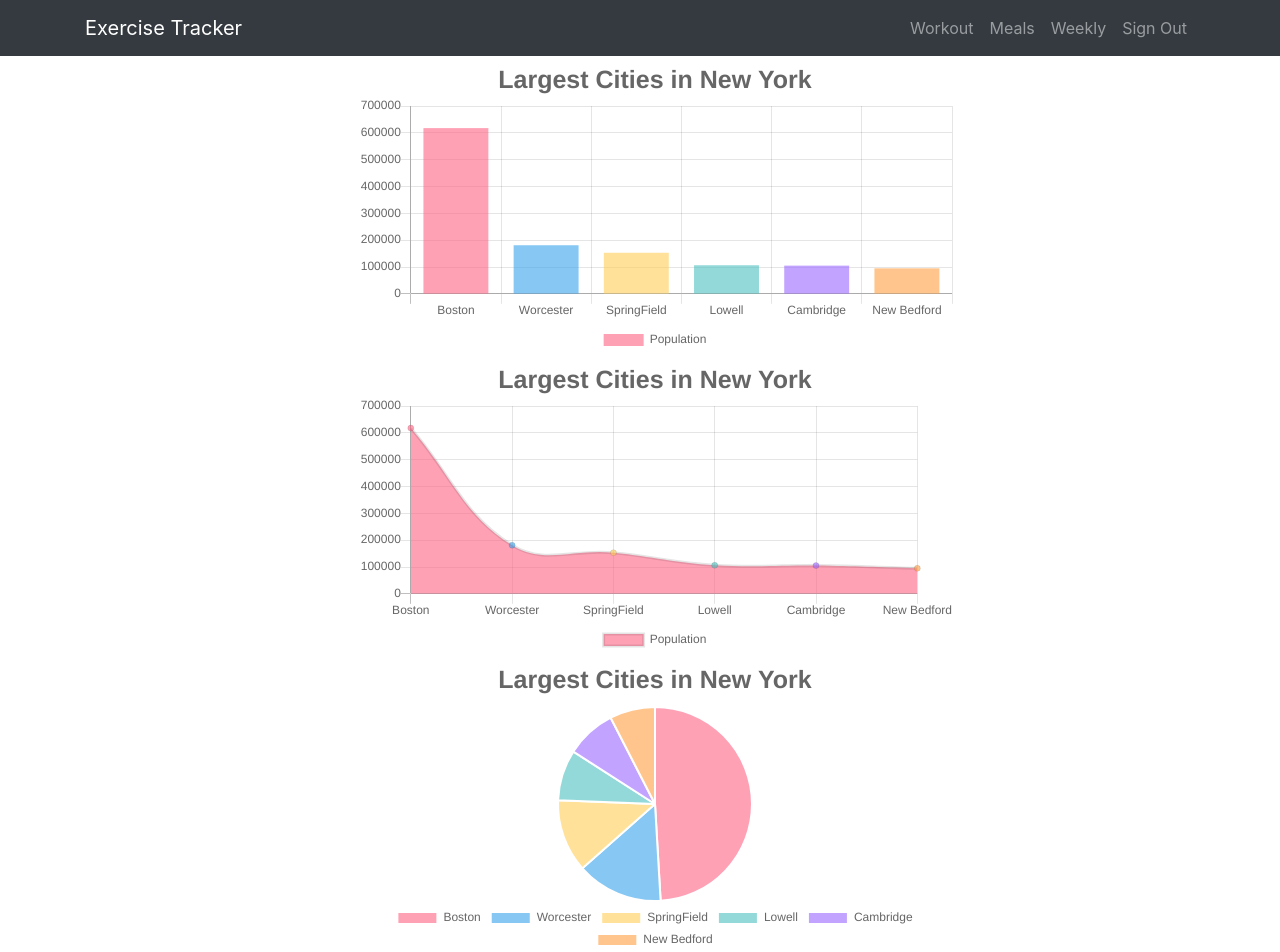
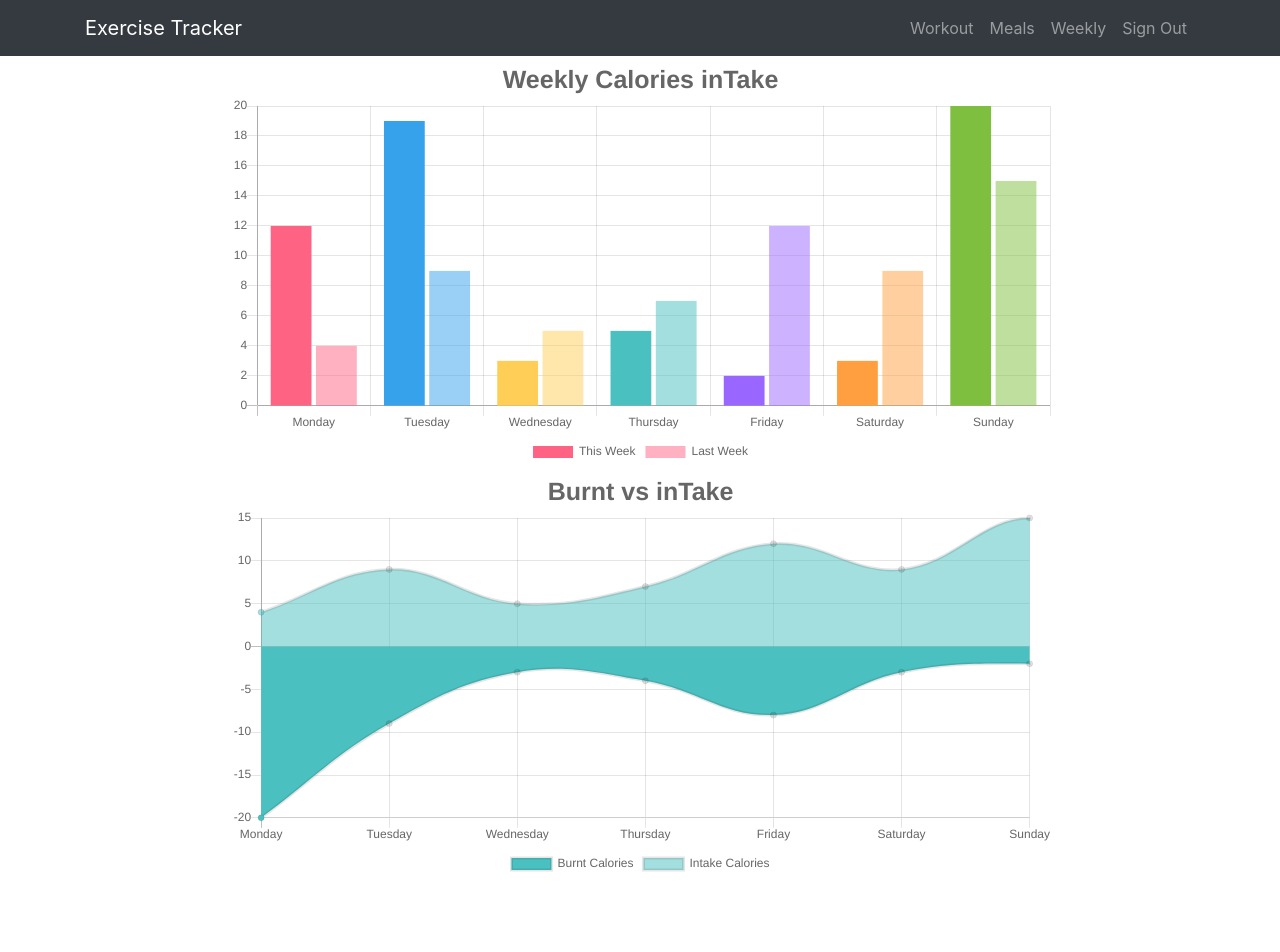
Before and after one commit to Jaitrip/exercise-tracker, a React (Create React App) app: page /weekly/1 in a window 1280 px wide. Shown: the top 952 px of the page. After the commit the page ends 880 px from the top, so only its background shows below. Built offline with nearby package versions, Linux system fonts and the light colour scheme.

Commit message:
simplified and improved chart code

```diff
--- a/src/components/layout/Chart.js
+++ b/src/components/layout/Chart.js
@@ -1,12 +1,13 @@
 import React, { Component } from "react";
-import { Bar, Line, Pie } from "react-chartjs-2";
+import { Bar } from "react-chartjs-2";
 
 class Chart extends Component {
   constructor(props) {
     super(props);
 
     this.state = {
-      chartData: props.chartData
+      chartData: props.chartData,
+      burntData: props.burntData
     };
   }
 
@@ -14,48 +15,20 @@ class Chart extends Component {
     displayTitle: true,
     displayLegend: true,
     legendPosition: "",
-    location: "City"
+    title: "",
+    type: Bar
   };
 
   render() {
     return (
       <div className="chart">
-        <Bar
-          data={this.state.chartData}
+        <this.props.type
+        type ={ this.props.type}
+          data={this.props.chartData}
           options={{
             title: {
               display: this.props.displayTitle,
-              text: "Largest Cities in " + this.props.location,
-              fontSize: 25
-            },
-            legend: {
-              display: this.props.displayLegend,
-              position: this.props.legendPosition
-            }
-          }}
-        />
-
-        <Line
-          data={this.state.chartData}
-          options={{
-            title: {
-              display: this.props.displayTitle,
-              text: "Largest Cities in " + this.props.location,
-              fontSize: 25
-            },
-            legend: {
-              display: this.props.displayLegend,
-              position: this.props.legendPosition
-            }
-          }}
-        />
-
-        <Pie
-          data={this.state.chartData}
-          options={{
-            title: {
-              display: this.props.displayTitle,
-              text: "Largest Cities in " + this.props.location,
+              text: this.props.title,
               fontSize: 25
             },
             legend: {
@@ -65,6 +38,8 @@ class Chart extends Component {
           }}
         />
       </div>
+
+
     );
   }
 }
--- a/src/components/weekly.component.js
+++ b/src/components/weekly.component.js
@@ -1,14 +1,16 @@
 import React, { Component } from "react";
 import Chart from "./layout/Chart";
 import Navbar from "./layout/Navbar";
+import { Bar, Line } from "react-chartjs-2";
 
 export default class Weekly extends Component {
   constructor(props) {
     super(props);
 
     this.state = {
-      userID : this.props.match.params.id,
-      chartData: {}
+      userID: this.props.match.params.id,
+      chartData: {},
+      burntData: {}
     };
     //recieves data from API Call via to feed into Chart
   }
@@ -22,26 +24,88 @@ export default class Weekly extends Component {
     this.setState({
       chartData: {
         labels: [
-          "Boston",
-          "Worcester",
-          "SpringField",
-          "Lowell",
-          "Cambridge",
-          "New Bedford"
+          "Monday",
+          "Tuesday",
+          "Wednesday",
+          "Thursday",
+          "Friday",
+          "Saturday",
+          "Sunday"
         ],
         datasets: [
           {
-            label: "Population",
-            data: [617594, 181045, 153060, 106519, 105162, 95072],
+            label: "This Week",
+            data: [12, 19, 3, 5, 2, 3, 20, 3, 5, 6, 2, 1],
             backgroundColor: [
-              "rgba(255,99,132,0.6)",
-              "rgba(54,162,235,0.6)",
-              "rgba(255,206,86,0.6)",
-              "rgba(75,192,192,0.6)",
-              "rgba(153,102,255,0.6)",
-              "rgba(255,159,64,0.6)",
-              "rgba(255,99,132,0.6)"
+              "rgba(255, 99, 132, 1)",
+              "rgba(54, 162, 235, 1)",
+              "rgba(255, 206, 86, 1)",
+              "rgba(75, 192, 192, 1)",
+              "rgba(153, 102, 255, 1)",
+              "rgba(255, 159, 64, 1)",
+              "rgba(127, 191, 63, 1)"
             ]
+          },
+          {
+            label: "Last Week",
+            data: [4, 9, 5, 7, 12, 9, 15, 4, 8, 3, 4, 1],
+            backgroundColor: [
+              "rgba(255, 99, 132, 0.5)",
+              "rgba(54, 162, 235, 0.5)",
+              "rgba(255, 206, 86, 0.5)",
+              "rgba(75, 192, 192, 0.5)",
+              "rgba(153, 102, 255, 0.5)",
+              "rgba(255, 159, 64, 0.5)",
+              "rgba(127, 191, 63, 0.5)"
+            ],
+            options: {
+              scales: {
+                yAxes: [
+                  {
+                    ticks: {
+                      suggestedMin: 600,
+                      suggestedMax: 10000
+                    }
+                  }
+                ]
+              }
+            }
+          }
+        ]
+      },
+
+      burntData: {
+        labels: [
+          "Monday",
+          "Tuesday",
+          "Wednesday",
+          "Thursday",
+          "Friday",
+          "Saturday",
+          "Sunday"
+        ],
+        datasets: [
+          {
+            label: "Burnt Calories",
+            data: [-20, -9, -3, -4, -8, -3, -2, -3, -5, -6, -14, -1],
+            backgroundColor: ["rgba(75, 192, 192, 1)"]
+          },
+          {
+            label: "Intake Calories",
+            data: [4, 9, 5, 7, 12, 9, 15, 4, 8, 3, 4, 1],
+            backgroundColor: ["rgba(75, 192, 192, 0.5)"],
+            options: {
+              scales: {
+                yAxes: [
+                  {
+                    ticks: {
+                      suggestedMin: 600,
+                      suggestedMax: 10000
+                    }
+                  }
+                ]
+              }
+            }
           }
         ]
       }
@@ -51,17 +115,25 @@ export default class Weekly extends Component {
   render() {
     return (
       <div>
-        <Navbar userID={this.state.userID}/>
+        <Navbar userID={this.state.userID} />
         <div className="Weekly">
           <div class="container">
-            <div class="row justify-content-md-center">
-              <div class="col-md-auto"></div>
+            <div class="row justify-content-md-center  ">
+              <div class="col-lg-9">
+                <Chart
+                  chartData={this.state.chartData}
+                  title="Weekly Calories inTake"
+                  legendPosition="bottom"
+                  type={Bar}
+                />
 
-              <Chart
-                chartData={this.state.chartData}
-                location="New York"
-                legendPosition="bottom"
-              />
+                <Chart
+                  chartData={this.state.burntData}
+                  title="Burnt vs inTake"
+                  legendPosition="bottom"
+                  type={Line}
+                />
+              </div>
             </div>
           </div>
         </div>
```
